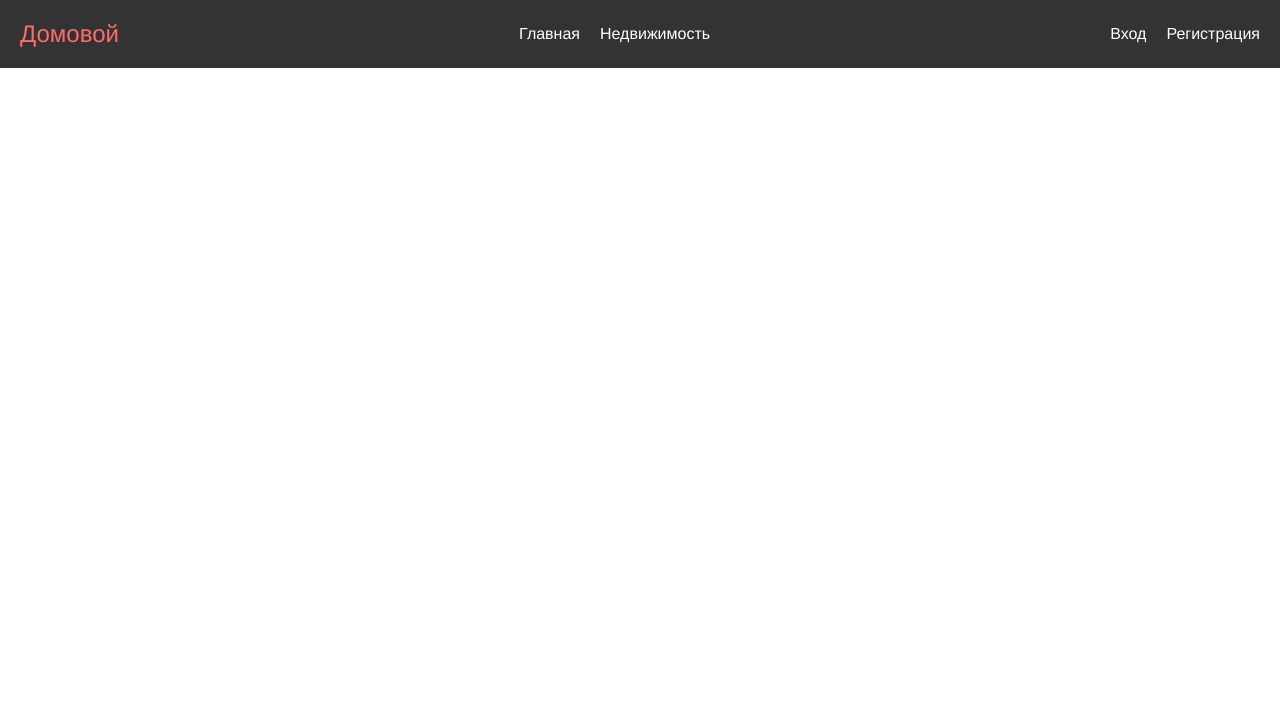
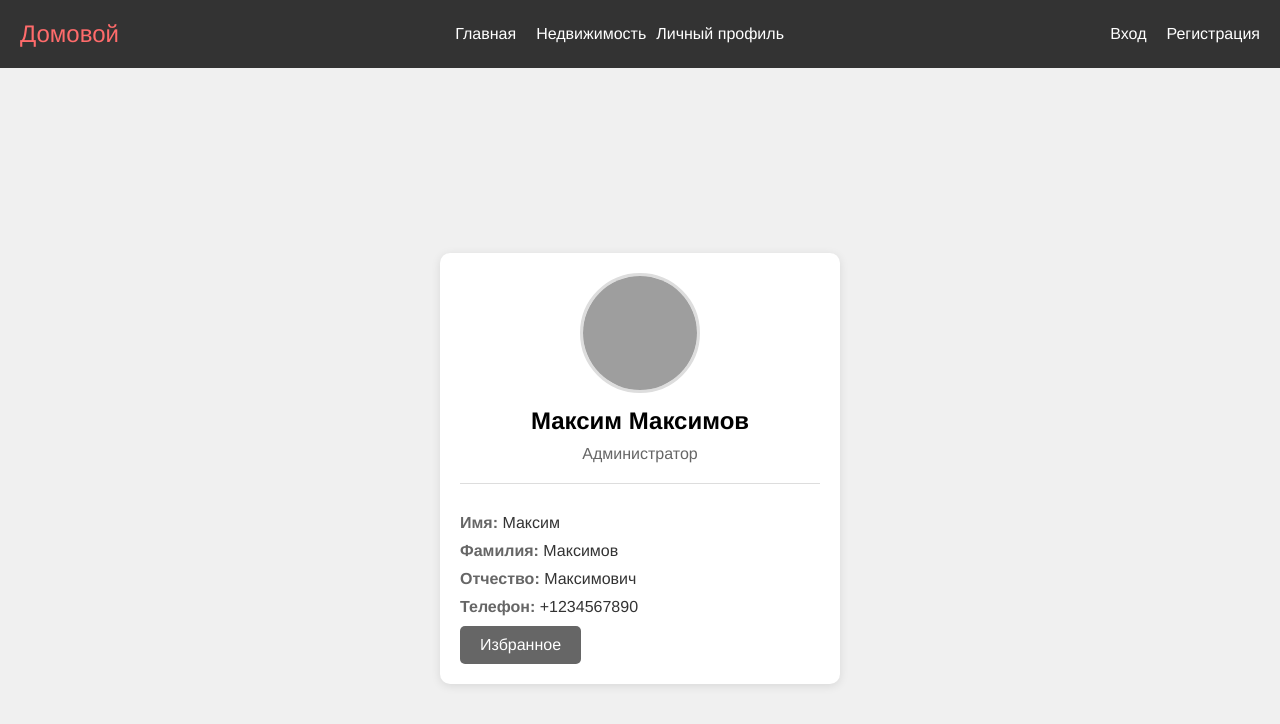
Before and after one commit to Kiryusha22/agentstvo-front-kirill-master, a Vue app in the folder vue-project/: page /profile in a window 1280 px wide. Shown: the top 724 px of the page. Built offline with nearby package versions, Linux system fonts and the light colour scheme; grey boxes are pictures that could not be loaded.

Commit message:
Че то сделал

```diff
--- /dev/null
+++ b/vue-project/src/components/Favorites.vue
@@ -0,0 +1,109 @@
+<template>
+  <div class="favorites-page">
+    <div class="favorites-container">
+      <h1 class="favorites-header">Избранное</h1>
+      <div class="favorites-list">
+        <div v-if="favoriteAds.length === 0" class="no-favorites">Нет избранных объявлений</div>
+        <div v-for="(ad, index) in favoriteAds" :key="index" class="favorite-item">
+          <div class="favorite-item-content">
+            <!-- Здесь должна быть информация об объявлении -->
+            <p>{{ ad }}</p>
+          </div>
+          <div class="favorite-item-actions">
+            <button @click="removeFromFavorites(index)">Удалить из избранного</button>
+          </div>
+        </div>
+      </div>
+    </div>
+  </div>
+</template>
+
+<script>
+export default {
+  data() {
+    return {
+      favoriteAds: [] // Список избранных объявлений
+    };
+  },
+  methods: {
+    addToFavorites(ad) {
+      this.favoriteAds.push(ad);
+    },
+    removeFromFavorites(index) {
+      this.favoriteAds.splice(index, 1);
+    }
+  }
+};
+</script>
+
+<style scoped>
+.favorites-page {
+  display: flex;
+  justify-content: center;
+  align-items: center;
+  height: 100vh;
+  background-color: #f0f0f0;
+}
+
+.favorites-container {
+  background-color: #fff;
+  border-radius: 10px;
+  box-shadow: 0 2px 10px rgba(0, 0, 0, 0.1);
+  padding: 20px;
+  width: 100%;
+  max-width: 600px;
+}
+
+.favorites-header {
+  font-size: 28px;
+  margin-bottom: 20px;
+  text-align: center;
+  color: #333;
+}
+
+.favorites-list {
+  list-style-type: none;
+  padding: 0;
+}
+
+.favorite-item {
+  margin-bottom: 15px;
+  padding: 15px;
+  background-color: #f9f9f9;
+  border-radius: 5px;
+  box-shadow: 0 2px 5px rgba(0, 0, 0, 0.1);
+  display: flex;
+  justify-content: space-between;
+  align-items: center;
+}
+
+.favorite-item-content {
+  flex-grow: 1;
+}
+
+.favorite-item-actions {
+  margin-left: 15px;
+}
+
+.favorite-item-actions button {
+  background-color: #ff4d4d;
+  color: white;
+  border: none;
+  padding: 5px 10px;
+  border-radius: 5px;
+  cursor: pointer;
+}
+
+.favorite-item-actions button:hover {
+  background-color: #ff2d2d;
+}
+
+.no-favorites {
+  color: #666;
+  font-style: italic;
+  text-align: center;
+  padding: 20px;
+  border: 1px dashed #ddd;
+  border-radius: 5px;
+}
+</style>
--- a/vue-project/src/components/Header.vue
+++ b/vue-project/src/components/Header.vue
@@ -6,8 +6,9 @@
       </div>
       <div class="center-nav">
         <ul>
-          <li><a href=""><router-link to="/">Главная</router-link></a></li>
+          <li><router-link to="/">Главная</router-link></li>
           <li><router-link to="/real-estate">Недвижимость</router-link></li>
+          <router-link class="profile" to="/profile">Личный профиль</router-link>
         </ul>
       </div>
       <div class="auth-reg">
@@ -77,8 +78,6 @@ header {
   color: #fff;
   padding: 20px 0;
 }
-
-
 nav {
   display: flex;
   justify-content: space-between;
@@ -172,4 +171,5 @@ nav ul li button {
   color: #ff6b6b;
 }
 
+
 </style>
--- a/vue-project/src/components/RealEstate.vue
+++ b/vue-project/src/components/RealEstate.vue
@@ -1,6 +1,6 @@
 <template>
   <div class="container">
-    <h1 class="title-ads">Объявления о недвижимости</h1>
+    <h1 class="title-ads">🏡 Объявления о недвижимости</h1>
     <div class="card-grid">
       <div v-for="(advertisement, index) in ads" :key="advertisement.id" class="card-house">
         <div class="card">
@@ -13,7 +13,7 @@
           </div>
           <div class="main-info">
             <div class="info-section" v-if="advertisement.address">
-              <h3 class="card-title">Адрес:</h3>
+              <h3 class="card-title">📍 Адрес:</h3>
               <p v-if="advertisement.address.city">
                 Город: <strong>{{ advertisement.address.city.name }}</strong>
               </p>
@@ -31,19 +31,19 @@
             </div>
 
             <div class="info-section">
-              <h3 class="card-title">Тип недвижимости:</h3>
+              <h3 class="card-title">🏠 Тип недвижимости:</h3>
               <p>{{ advertisement.type.name }}</p>
               <p v-if="advertisement.type.is_commercial" class="text-success">Коммерческая недвижимость</p>
               <p v-else class="text-primary">Жилая недвижимость</p>
             </div>
 
             <div class="info-section">
-              <h3 class="card-title">Тип транзакции:</h3>
+              <h3 class="card-title">💼 Тип транзакции:</h3>
               <p>{{ advertisement.transaction_type }}</p>
             </div>
 
             <div class="info-section" v-if="advertisement.detailed">
-              <h3 class="card-title">Детали:</h3>
+              <h3 class="card-title">📐 Детали:</h3>
               <p>Площадь: <strong>{{ advertisement.detailed.area }} {{ advertisement.detailed.measurement_type }}</strong></p>
               <p>Количество комнат: <strong>{{ advertisement.detailed.count_rooms }}</strong></p>
             </div>
@@ -51,6 +51,7 @@
         </div>
       </div>
     </div>
+    <p v-if="errorMessage" class="error-message">{{ errorMessage }}</p>
   </div>
 </template>
 
@@ -61,17 +62,18 @@ export default {
   data() {
     return {
       ads: [],
-      errorMessage: '' // Добавлено новое свойство для отображения сообщения об ошибке
+      errorMessage: ''
     };
   },
   methods: {
     async handleFileUpload(event, index) {
       try {
-        const file = event.target.files[0]; // Получаем первый загруженный файл
-        const formData = new FormData(); // Создаем объект FormData для передачи файла на сервер
-        formData.append('image', file); // Добавляем файл в FormData под ключом 'image'
+        const file = event.target.files[0];
+        const formData = new FormData();
+        formData.append('image', file);
 
-        const response = await fetch('/upload/image', {
+        const serverURL = 'http://localhost:5173/upload/image'; // Условный адрес сервера
+        const response = await fetch(serverURL, {
           method: 'POST',
           body: formData
         });
@@ -80,9 +82,10 @@ export default {
           throw new Error('Ошибка при загрузке изображения');
         }
 
-        const data = await response.json(); // Парсим JSON ответ
-        this.ads[index].photoURL = data.imageUrl; // Устанавливаем URL изображения в объявлении
-        this.saveAdsToLocalStorage(); // Сохраняем изменения в локальном хранилище
+        const data = await response.json();
+        this.ads[index].photoURL = data.imageUrl;
+        this.saveAdsToLocalStorage();
+        this.$forceUpdate();
       } catch (error) {
         console.error('Ошибка при загрузке изображения:', error.message);
         this.errorMessage = 'Ошибка при загрузке изображения: ' + error.message;
@@ -100,7 +103,6 @@ export default {
     async fetchAdvertisements() {
       try {
         const response = await makeRequest('/advertisement/search');
-        console.log('Ответ сервера:', response);
         if (!response || !response.advertisements || response.advertisements.length === 0) {
           throw new Error('Отсутствуют объявления');
         }
@@ -118,6 +120,7 @@ export default {
   }
 };
 </script>
+
 
 
 <style scoped>
@@ -191,6 +194,14 @@ export default {
 .text-primary {
   color: #333;
 }
+.text-success {
+  color: #28a745;
+}
+.error-message {
+  color: #dc3545;
+  text-align: center;
+  margin-top: 20px;
+}
 strong {
   font-weight: bold;
   color: #333;
--- a/vue-project/src/router/index.js
+++ b/vue-project/src/router/index.js
@@ -4,6 +4,8 @@ import LoginView from "@/views/LoginView.vue";
 import RegisterView from "@/views/RegisterView.vue";
 import About from "@/components/About.vue";
 import RealEstate from "@/components/RealEstate.vue";
+import Personal_profile from "@/views/Personal_profile.vue";
+import Favorites from "@/components/Favorites.vue";
 
 
 const routes = [
@@ -32,6 +34,15 @@ const routes = [
     name: 'RealEstate',
     component: RealEstate,
   },
+  {
+    path: '/profile',
+    component: Personal_profile
+  },
+  {
+    path: '/favorites',
+    name: 'Favorites',
+    component: Favorites
+  }
 ];
 
 const router = createRouter({
--- /dev/null
+++ b/vue-project/src/views/Personal_profile.vue
@@ -0,0 +1,122 @@
+<template>
+  <div class="profile-container">
+    <div class="profile-card">
+      <div class="profile-header">
+        <div class="profile-avatar">
+          <img :src="user.photo" alt="User photo">
+        </div>
+        <h2 class="profile-name">{{ user.firstName }} {{ user.lastName }}</h2>
+        <p class="profile-role">{{ user.role }}</p>
+      </div>
+      <div class="profile-body">
+        <div class="profile-info">
+          <p><strong>Имя:</strong> {{ user.firstName }}</p>
+          <p><strong>Фамилия:</strong> {{ user.lastName }}</p>
+          <p><strong>Отчество:</strong> {{ user.middleName }}</p>
+          <p><strong>Телефон:</strong> {{ user.phoneNumber }}</p>
+        </div>
+        <router-link to="/favorites" class="favorite-button">Избранное</router-link>
+      </div>
+    </div>
+  </div>
+</template>
+
+<script>
+import { ref } from 'vue';
+
+export default {
+  setup() {
+    const user = ref({
+      photo: 'https://encrypted-tbn0.gstatic.com/images?q=tbn:ANd9GcST91PHlPmNzZvst2rrEmr0AP4rCqwa2Hu1i3V9Z0nx7A&s',
+      firstName: 'Максим',
+      lastName: 'Максимов',
+      middleName: 'Максимович',
+      phoneNumber: '+1234567890',
+      role: 'Администратор'
+    });
+
+    return { user };
+  }
+}
+</script>
+
+<style scoped>
+.profile-container {
+  display: flex;
+  justify-content: center;
+  align-items: center;
+  height: 100vh;
+  background-color: #f0f0f0;
+}
+
+.profile-card {
+  background-color: #fff;
+  border-radius: 10px;
+  box-shadow: 0 2px 10px rgba(0, 0, 0, 0.1);
+  padding: 20px;
+  width: 100%;
+  max-width: 400px;
+}
+
+.profile-header {
+  text-align: center;
+  margin-bottom: 20px;
+}
+
+.profile-avatar {
+  margin-bottom: 10px;
+}
+
+.profile-avatar img {
+  width: 120px;
+  height: 120px;
+  border-radius: 50%;
+  border: 3px solid #ddd;
+}
+
+.profile-name {
+  font-size: 24px;
+  margin: 10px 0;
+}
+
+.profile-role {
+  font-size: 16px;
+  color: #666;
+}
+
+.profile-body {
+  padding-top: 20px;
+  border-top: 1px solid #ddd;
+}
+
+.profile-info p {
+  margin: 10px 0;
+  font-size: 16px;
+  color: #333;
+}
+
+.profile-info p strong {
+  font-weight: bold;
+  color: #666;
+}
+
+.favorite-button {
+  display: inline-block;
+  background-color: #666666;
+  color: #fff;
+  border: none;
+  padding: 10px 20px;
+  border-radius: 5px;
+  cursor: pointer;
+  text-decoration: none; /* Убираем подчеркивание для ссылки */
+  transition: background-color 0.3s ease; /* Добавляем плавный переход */
+}
+
+.favorite-button:hover {
+  background-color: #ff6b6b;
+}
+
+.favorite-button:focus {
+  outline: none; /* Убираем фокусировку при нажатии Tab */
+}
+</style>
```
Also changed, not shown: vue-project/src/components/Profile.vue (added, +21 -0 lines), vue-project/src/assets/images/images.jpg (added).
